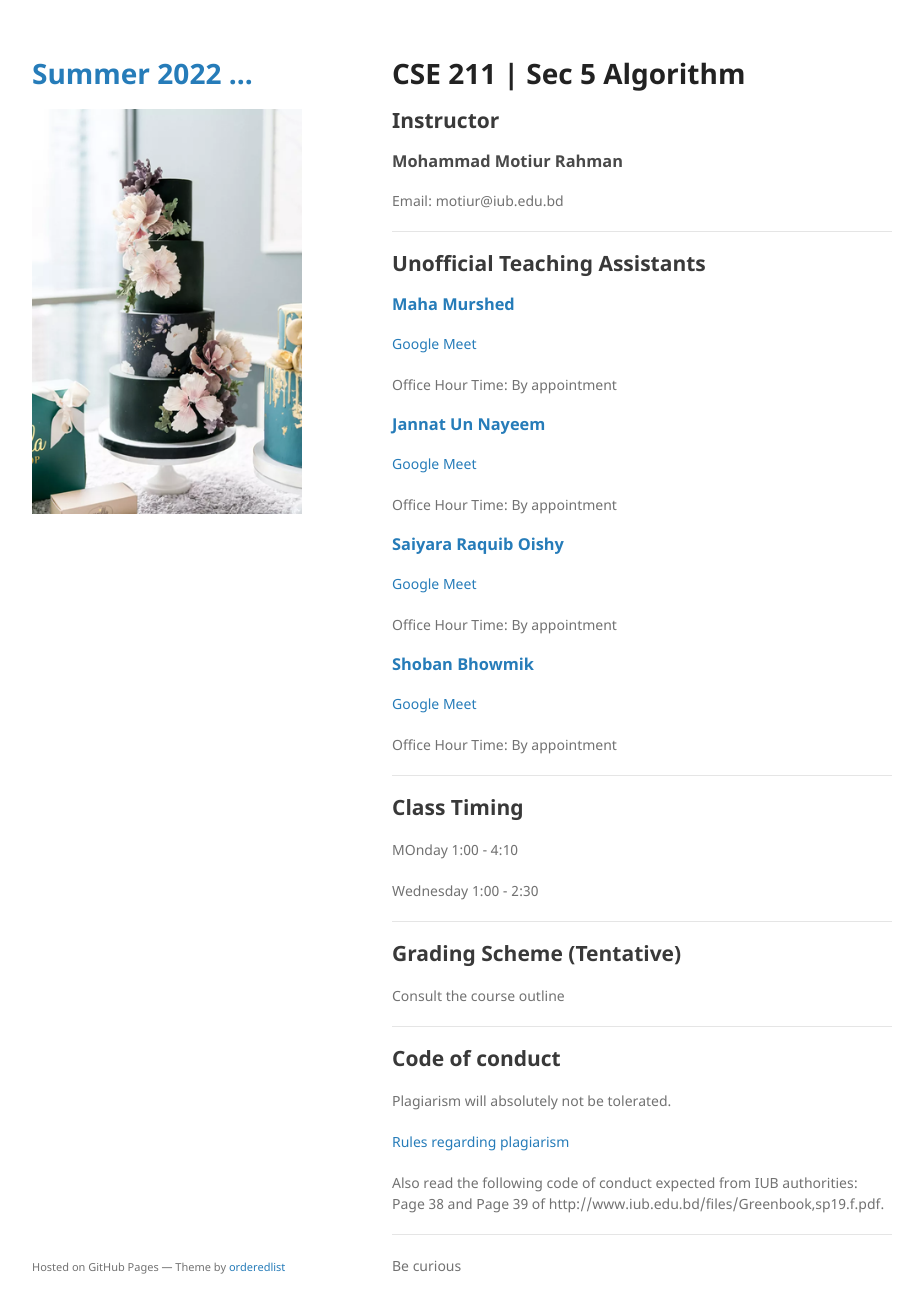
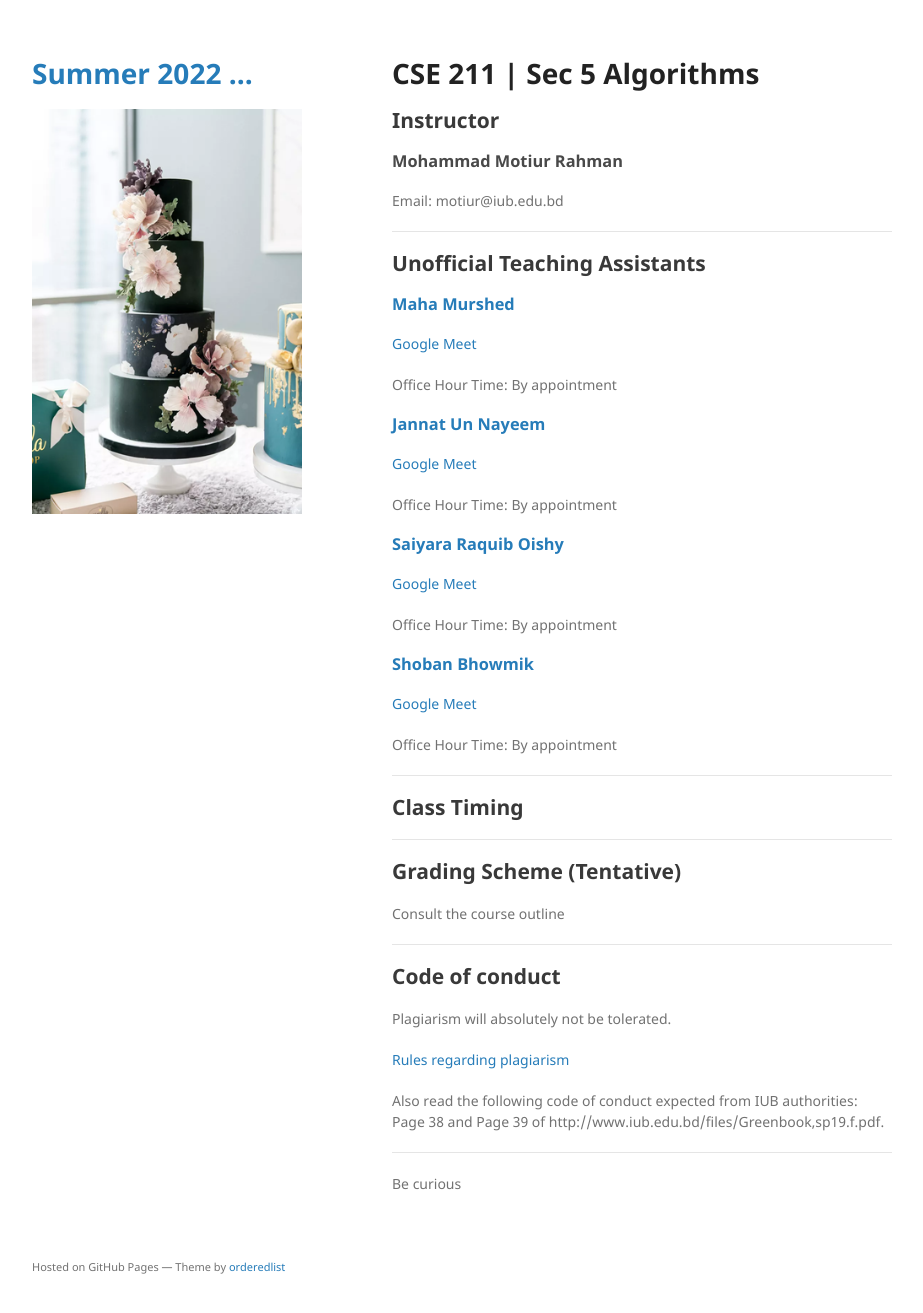
Before and after one commit to mohammadmotiurrahman/mohammadmotiurrahman.github.io, a Jekyll site: the page built from cse211_5/index.md, in a window 1280 px wide and 1346 px high. Shown: the top 1313 px of the window, without its empty margins (178-1101 px from the left). Built offline with Jekyll 4.4.1, drawn with Linux system fonts in a browser that asks for light colours; our own code applies the rules of GitHub Pages for plain Markdown files.

Commit message:
Update index.md

```diff
--- a/cse211_5/index.md
+++ b/cse211_5/index.md
@@ -1,4 +1,4 @@
-# CSE 211 | Sec 5 Algorithm
+# CSE 211 | Sec 5 Algorithms
 
 ## Instructor
 ### Mohammad Motiur Rahman
@@ -38,9 +38,7 @@ Office Hour Time: By appointment
 * * *
 ## Class Timing
 
-MOnday  1:00 - 4:10
 
-Wednesday 1:00 - 2:30
 
 * * *
 ## Grading Scheme (Tentative)
```
